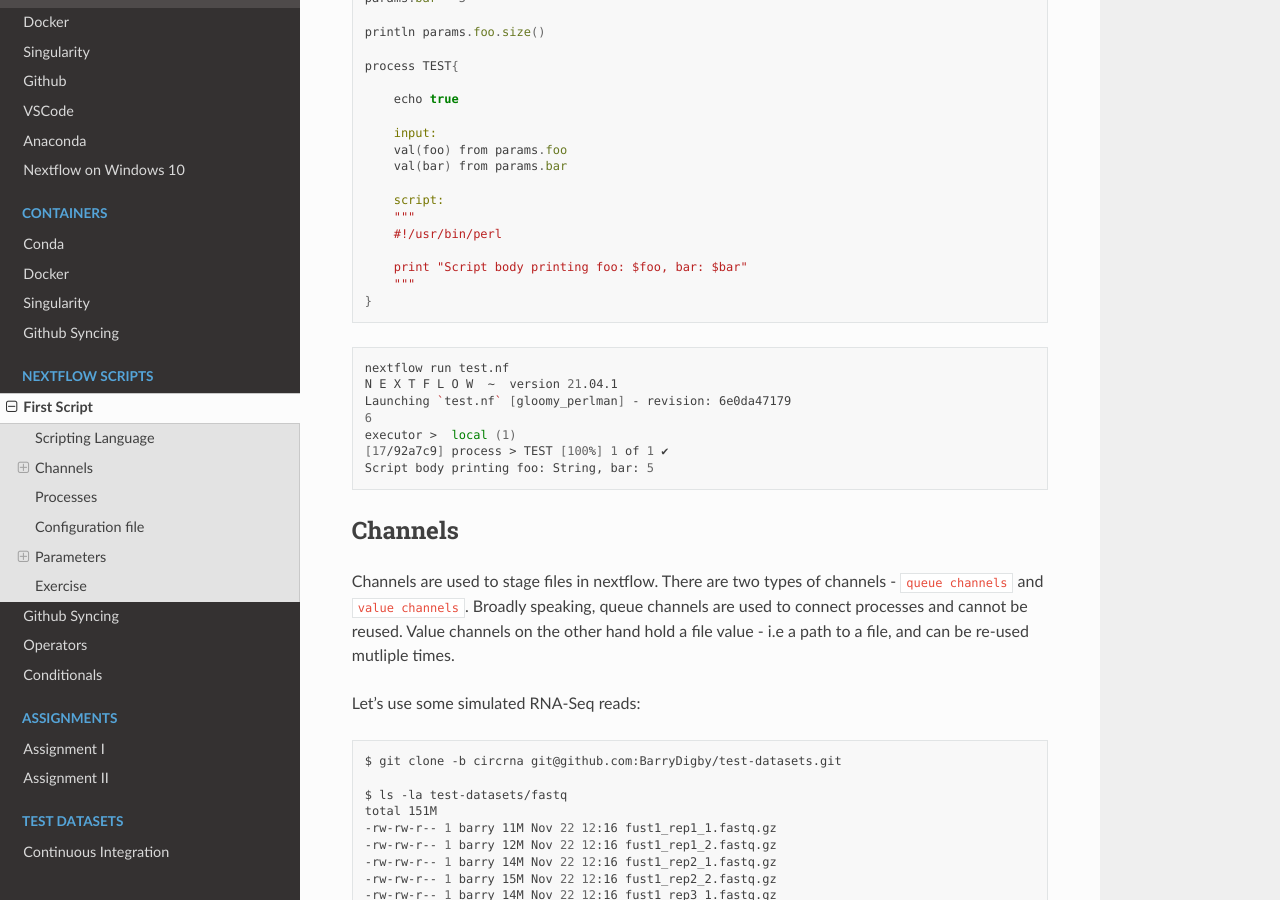
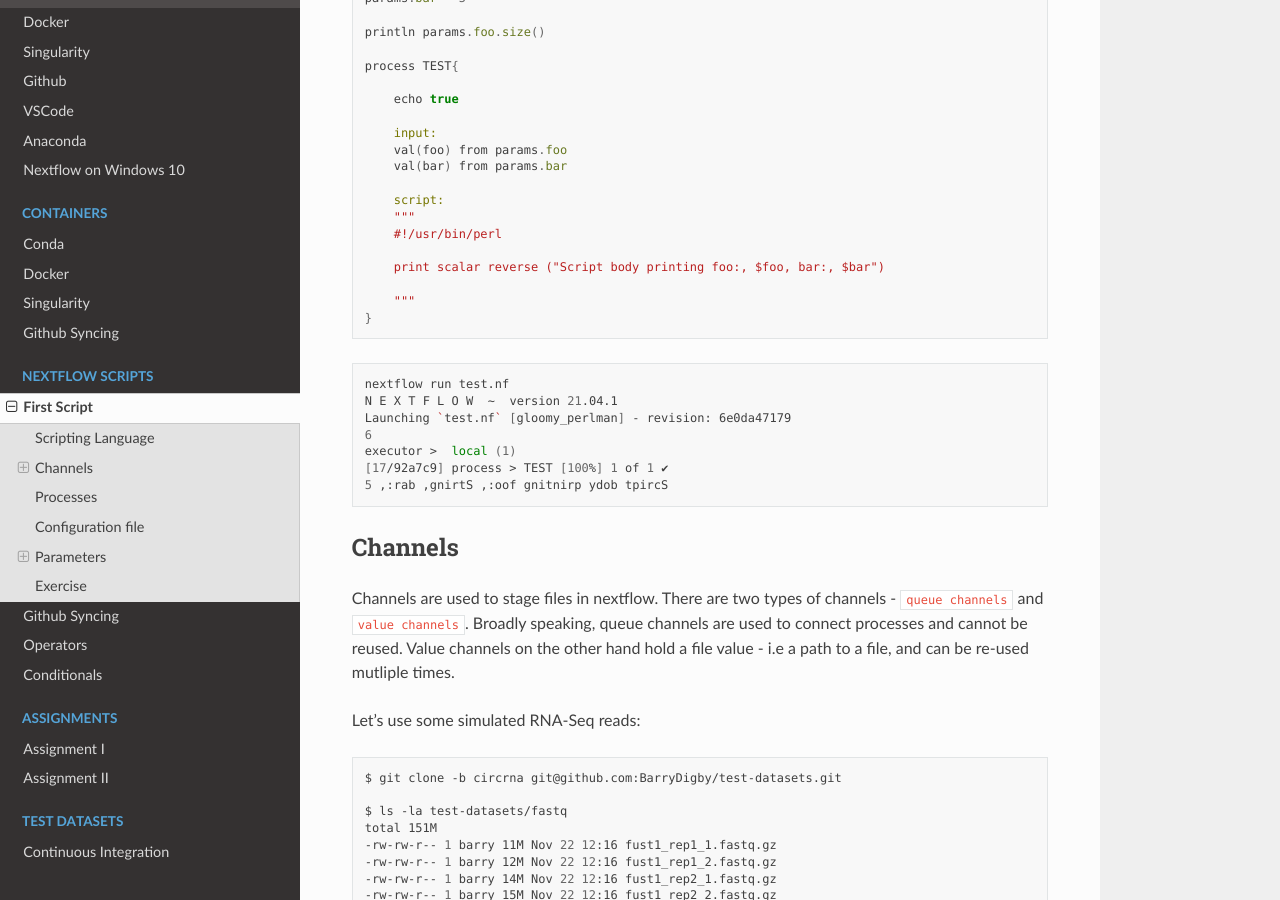
Before and after one commit to BarryDigby/CRT_workshop, a Sphinx documentation site: the page built from docs/source/basics/first_script.rst, in a window 1280 px wide and 900 px high, scrolled down 1602 px. Built offline with Sphinx 7.4.7 and the Read the Docs theme 2.0.0, drawn with Linux system fonts in a browser that asks for light colours.

Commit message:
perl reverse

```diff
--- a/docs/source/basics/first_script.rst
+++ b/docs/source/basics/first_script.rst
@@ -89,7 +89,8 @@ Notice that the scripting language outside of the process (``println``) is writt
         """
         #!/usr/bin/perl
 
-        print "Script body printing foo: $foo, bar: $bar"
+        print scalar reverse ("Script body printing foo:, $foo, bar:, $bar")
+
         """
     }
 
@@ -101,7 +102,7 @@ Notice that the scripting language outside of the process (``println``) is writt
     6
     executor >  local (1)
     [17/92a7c9] process > TEST [100%] 1 of 1 ✔
-    Script body printing foo: String, bar: 5
+    5 ,:rab ,gnirtS ,:oof gnitnirp ydob tpircS
 
 Channels
 --------
```
